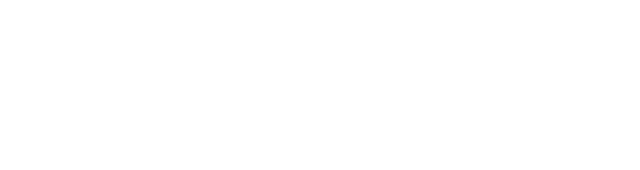
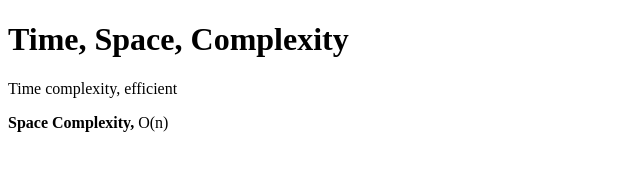
Before and after one commit to acciojob/time-and-space-complexity-01-Deepak, a website: page main.html in a window 1280 px wide. Shown: the whole page, without its empty margins (0-640 px from the left). Drawn offline with Linux system fonts and the light colour scheme.

Commit message:
created a submission

```diff
--- a/main.html
+++ b/main.html
@@ -8,7 +8,26 @@
 
 <body>
 	<!-- the entire body must be written by student -->
-    <script type="text/javascript" src="./script.js">
+
+	<h1>Time, Space, Complexity</h1>
+	<p>Time complexity, efficient
+	</p>
+	<p>
+	<b>Space Complexity,</b> O(n)
+	</p>
+
+
+
+
+
+
+
+
+
+
+
+
+	<script type="text/javascript" src="./script.js">
 </script>
 
 </body>
```
